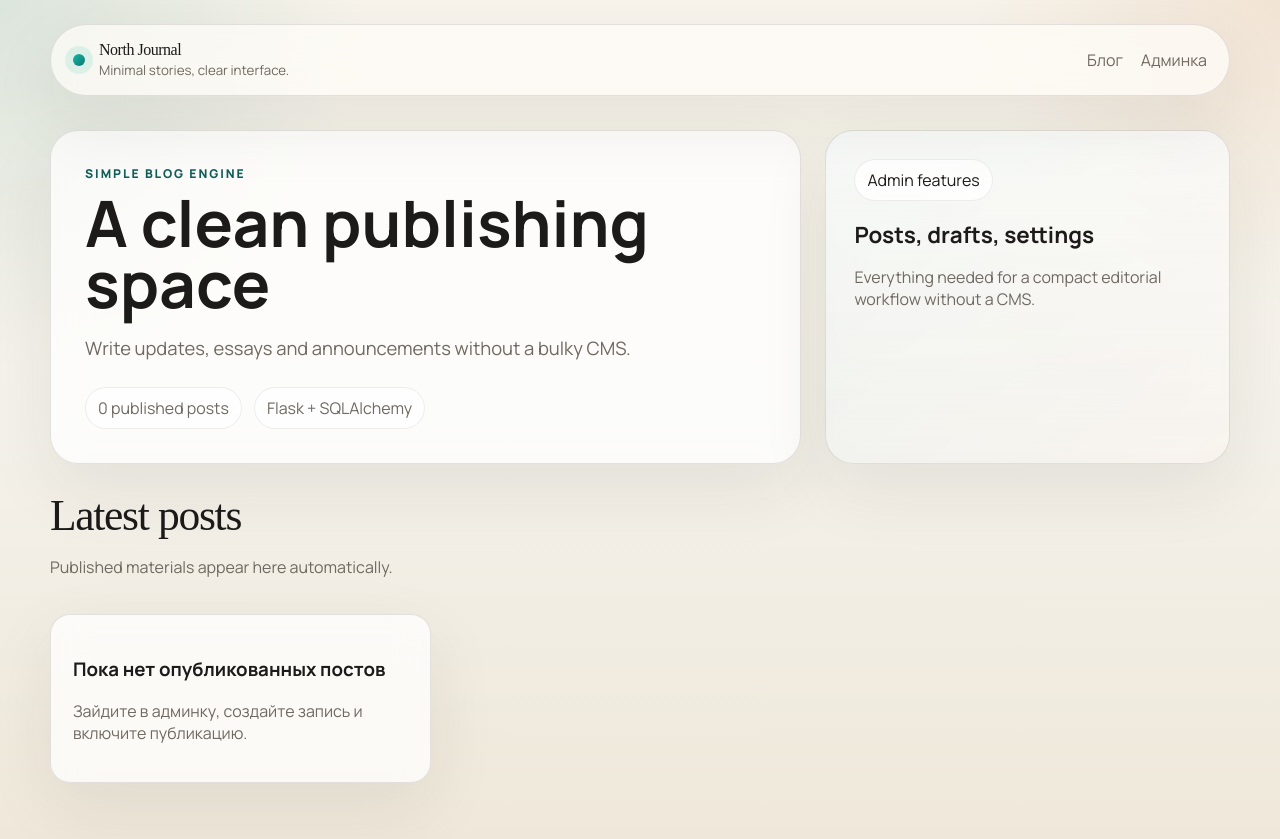
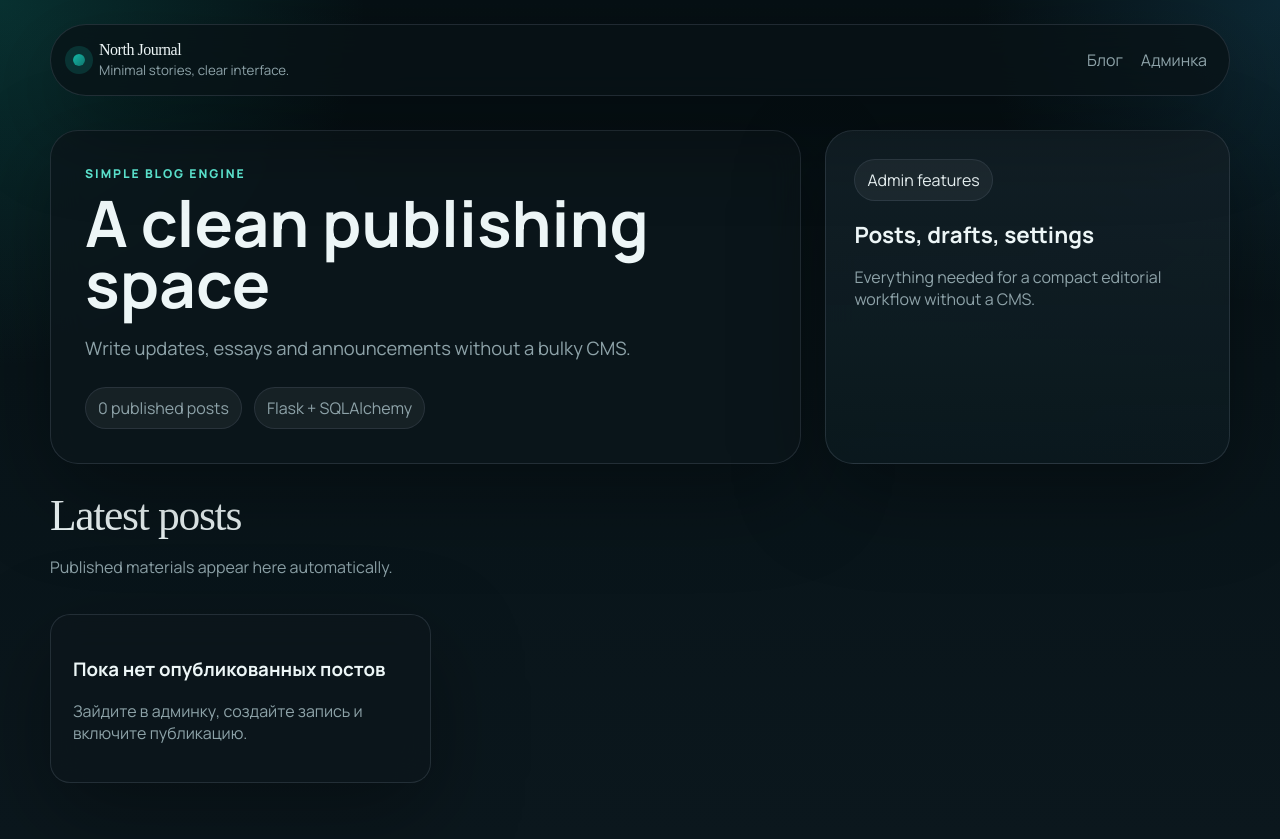
Before and after one commit to TestHostamKek1337/codex-sandbox-r4m1xp, a Flask app: page / in a window 1280 px wide. Run offline with Flask 3, Linux system fonts and the light colour scheme; some web fonts are replaced.

Commit message:
Switch site theme to dark mode

```diff
--- a/blog/static/css/styles.css
+++ b/blog/static/css/styles.css
@@ -1,14 +1,14 @@
 :root {
-  --bg: #f4f1ea;
-  --bg-strong: #ebe5d8;
-  --surface: rgba(255, 255, 255, 0.74);
-  --surface-strong: #fffdf8;
-  --line: rgba(41, 37, 36, 0.12);
-  --text: #1d1b19;
-  --muted: #6f6961;
-  --accent: #0f766e;
-  --accent-strong: #115e59;
-  --shadow: 0 24px 70px rgba(42, 35, 24, 0.08);
+  --bg: #071114;
+  --bg-strong: #0c171c;
+  --surface: rgba(12, 23, 28, 0.78);
+  --surface-strong: rgba(18, 31, 38, 0.96);
+  --line: rgba(148, 163, 184, 0.18);
+  --text: #edf6f7;
+  --muted: #8ea3a9;
+  --accent: #14b8a6;
+  --accent-strong: #5eead4;
+  --shadow: 0 30px 90px rgba(0, 0, 0, 0.34);
   --radius-xl: 28px;
   --radius-lg: 20px;
   --radius-md: 16px;
@@ -30,9 +30,9 @@ body {
   font-family: "Manrope", sans-serif;
   color: var(--text);
   background:
-    radial-gradient(circle at top left, rgba(15, 118, 110, 0.12), transparent 24%),
-    radial-gradient(circle at top right, rgba(180, 83, 9, 0.1), transparent 20%),
-    linear-gradient(180deg, #f8f4eb 0%, #f4f1ea 52%, #efe8da 100%);
+    radial-gradient(circle at top left, rgba(20, 184, 166, 0.2), transparent 24%),
+    radial-gradient(circle at top right, rgba(56, 189, 248, 0.14), transparent 20%),
+    linear-gradient(180deg, #061014 0%, #081419 44%, #0b171d 100%);
 }
 
 a {
@@ -68,7 +68,7 @@ textarea {
   z-index: 10;
   border: 1px solid var(--line);
   border-radius: 999px;
-  background: rgba(255, 253, 248, 0.72);
+  background: rgba(8, 18, 23, 0.78);
   backdrop-filter: blur(18px);
   box-shadow: var(--shadow);
 }
@@ -84,7 +84,7 @@ textarea {
   height: 12px;
   border-radius: 999px;
   background: linear-gradient(135deg, #14b8a6, #0f766e);
-  box-shadow: 0 0 0 8px rgba(20, 184, 166, 0.12);
+  box-shadow: 0 0 0 8px rgba(20, 184, 166, 0.18);
 }
 
 .brand strong,
@@ -214,8 +214,8 @@ textarea {
   gap: 8px;
   padding: 9px 12px;
   border-radius: 999px;
-  background: rgba(255, 255, 255, 0.72);
-  border: 1px solid rgba(41, 37, 36, 0.08);
+  background: rgba(255, 255, 255, 0.05);
+  border: 1px solid rgba(148, 163, 184, 0.15);
 }
 
 .hero-panel {
@@ -227,8 +227,8 @@ textarea {
   padding: 28px;
   align-self: stretch;
   background:
-    linear-gradient(180deg, rgba(255, 255, 255, 0.78), rgba(255, 255, 255, 0.56)),
-    linear-gradient(135deg, rgba(15, 118, 110, 0.12), rgba(180, 83, 9, 0.08));
+    linear-gradient(180deg, rgba(18, 31, 38, 0.98), rgba(11, 23, 28, 0.9)),
+    linear-gradient(135deg, rgba(20, 184, 166, 0.14), rgba(56, 189, 248, 0.1));
 }
 
 .hero-panel-card strong {
```
Also changed, not shown: other parts of blog/static/css/styles.css (+21 -9 lines).
